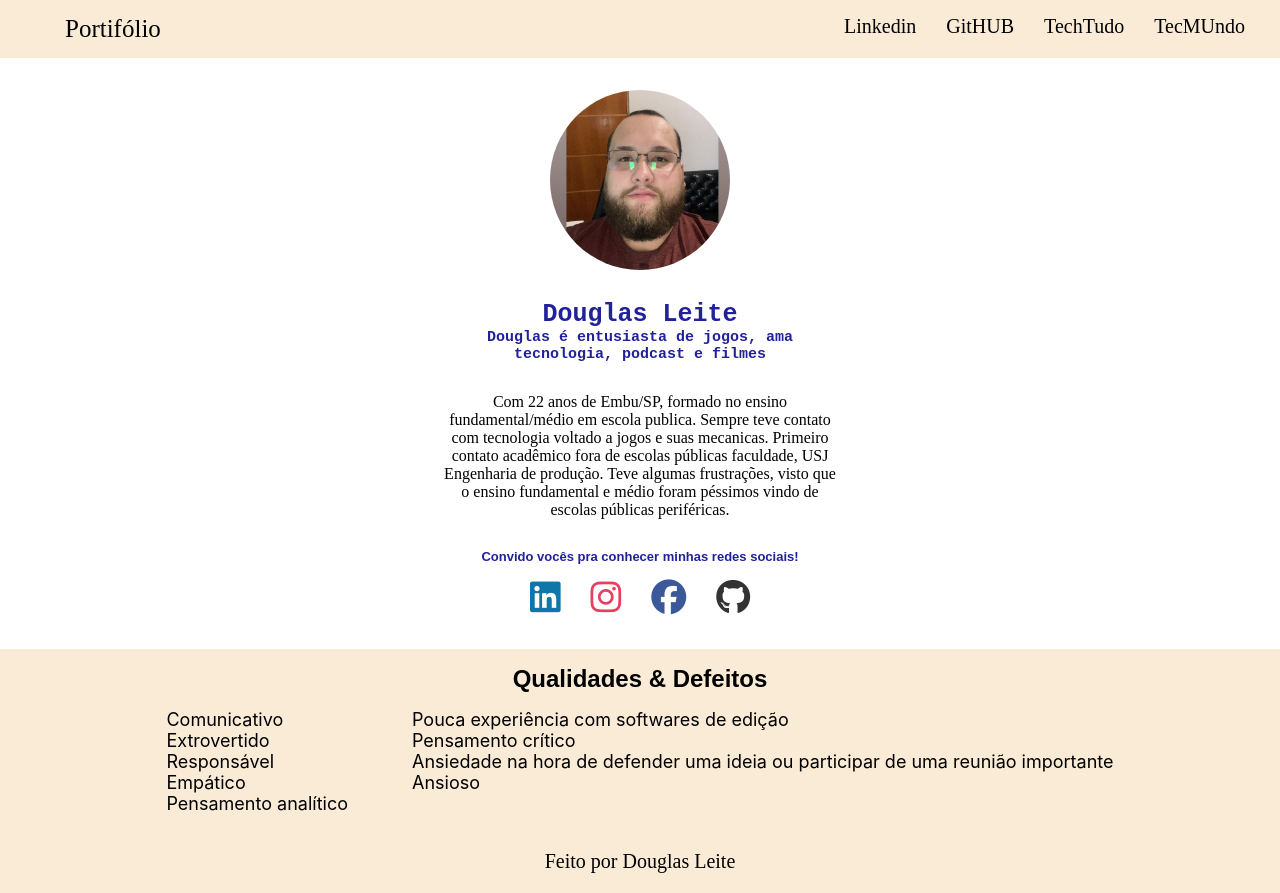
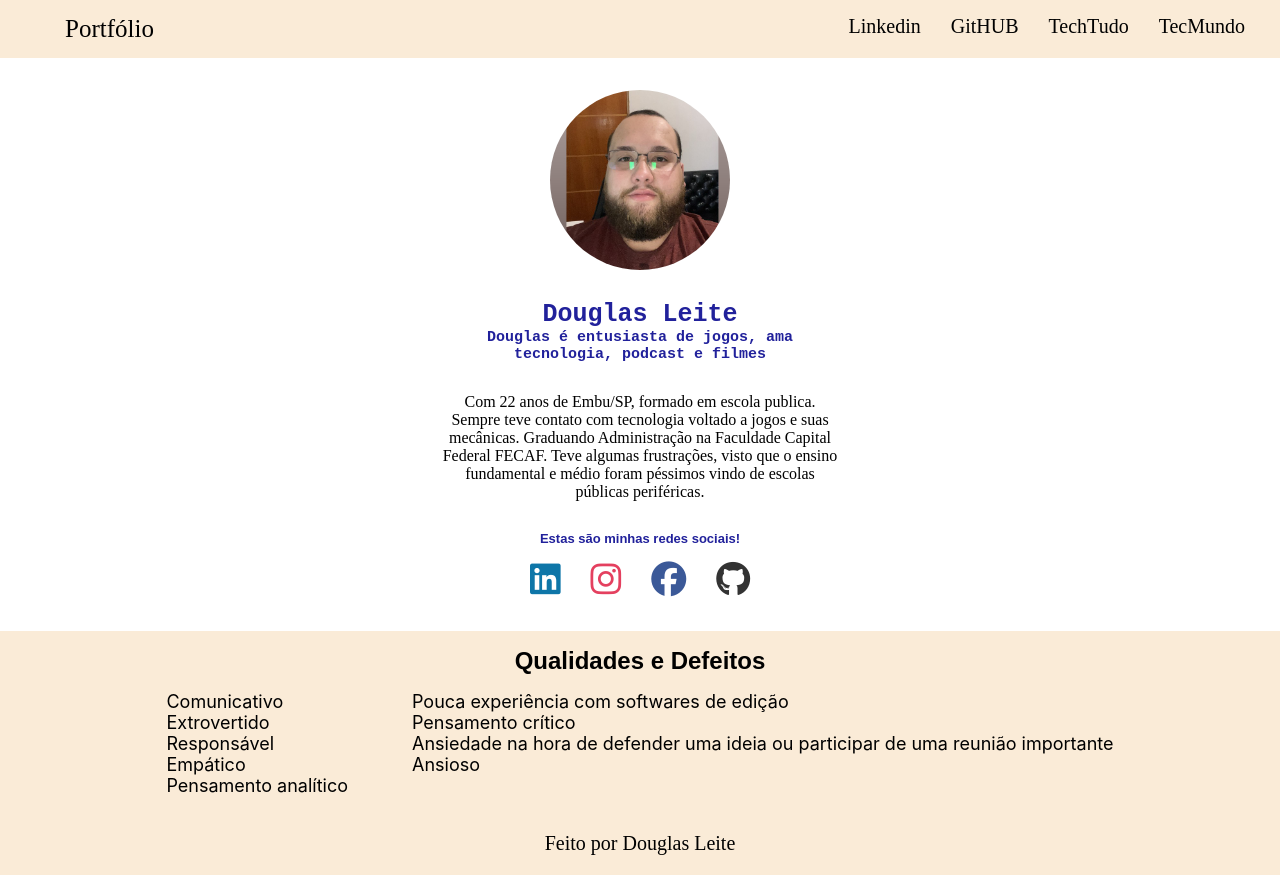
Before and after one commit to DouglasOliveiraLeite/Portfolio, a plain HTML site: page index.html in a window 1280 px wide. Drawn offline with Linux system fonts and the light colour scheme.

Commit message:
ajustado portfolio

```diff
--- a/index.html
+++ b/index.html
@@ -1,10 +1,14 @@
 <!DOCTYPE html>
-<html lang="en">
+<html lang="pt-br">
+<body>
 <head>
+  <body>
     <meta charset="UTF-8" />
    <link rel="icon" type="image/svg+xml" href="/vite.svg" />
    <meta name="viewport" content="width=device-width, initial-scale=1.0" />
-    <title>Portifolio Douglas</title>
+
+
+   <title>Portfolio Douglas</title>
    <link rel="stylesheet" href="./style.css">
    <script src="https://kit.fontawesome.com/bc1cc562be.js" crossorigin="anonymous"></script>
  </head>
@@ -13,15 +17,16 @@
    <!--Cabecalho-->
    <header id="cabecalho">
      <div>
-        <a href="#">Portifólio </a>
+       <a href="#">Portfólio </a>
      </div>
 
      <nav>
        <ul>
-            <li><a href="https://www.linkedin.com/in/douglasleitedev/" target="_blank">Linkedin</a>
-            <li> <a href="https://github.com/DouglasOliveiraLeite" target="_blank">GitHUB<a>
-            <li><a href="https://www.techtudo.com.br/" target="_blank">TechTudo</a>
-            <li><a href="https://www.tecmundo.com.br/" target="_blank">TecMUndo</a>
+           <li><a href="https://www.linkedin.com/in/douglasleitedev/" target="blank">Linkedin</a>
+
+           <li> <a href="https://github.com/DouglasOliveiraLeite" target="blank">GitHUB<a>
+           <li><a href="https://www.techtudo.com.br/" target="blank">TechTudo</a>
+           <li><a href="https://www.tecmundo.com.br/" target="blank">TecMundo</a>
 
 
        </ul>
@@ -36,12 +41,12 @@
 
  <h1 class="nome">Douglas Leite</h1>
 
-  <h4 class="subtitulo">Douglas é entusiasta de jogos, ama tecnologia, podcast e filmes</h4>
+ <h2 class="subtitulo">Douglas é entusiasta de jogos, ama tecnologia, podcast e filmes</h2>
 
-  <p class="quem sou eu">Com 22 anos de Embu/SP, formado no ensino fundamental/médio em escola publica. Sempre teve contato com tecnologia voltado a jogos e suas mecanicas. Primeiro contato acadêmico fora de escolas públicas faculdade, USJ Engenharia de produção. Teve algumas frustrações, visto que o  ensino fundamental e médio foram péssimos vindo de escolas públicas periféricas. </p>
-  <p class="convite">Convido vocês pra conhecer minhas redes sociais!</p>
+ <p class="quem sou eu">Com 22 anos de Embu/SP, formado em escola publica. Sempre teve contato com tecnologia voltado a jogos e suas mecânicas. Graduando Administração na Faculdade Capital Federal FECAF. Teve algumas frustrações, visto que o  ensino fundamental e médio foram péssimos vindo de escolas públicas periféricas. </p>
+ <p class="convite">Estas são minhas redes sociais!</p>
 
-  <div id="social-media">
+ <article id="social-media">
 
    <a class="link linkedin" href="https://www.linkedin.com/in/douglasleitedev/" target="_blank"><i class="fa-brands fa-linkedin"></i></a>
 
@@ -50,13 +55,13 @@
    <a class="link facebook" href="https://www.facebook.com/Dodouglasb7"><i class="fa-brands fa-facebook"></i></a>
 
    <a class="link github" href="https://github.com/DouglasOliveiraLeite"><i class="fa-brands fa-github"></i></a>
-  </div>
+ </article>
 
    </section>
 
 <!-- caracteristicas-->
-<section id="qualidadesedefeitos">
-    <h1>Qualidades & Defeitos</h1>
+<aside id="qualidadesedefeitos">
+   <h1>Qualidades e Defeitos</h1>
    <div>
      <div id="qualidades">
        <ol>
@@ -78,9 +83,10 @@
      </div>
    </div>
 
-  </section>
+</aside>
 
   <footer id="footer" >Feito por Douglas Leite</footer>
   <html>
 
   </html>
+ </body>
```
Also changed, not shown: style.css (line endings or trailing spaces). Lines whose indentation alone changed are shown as unchanged.
